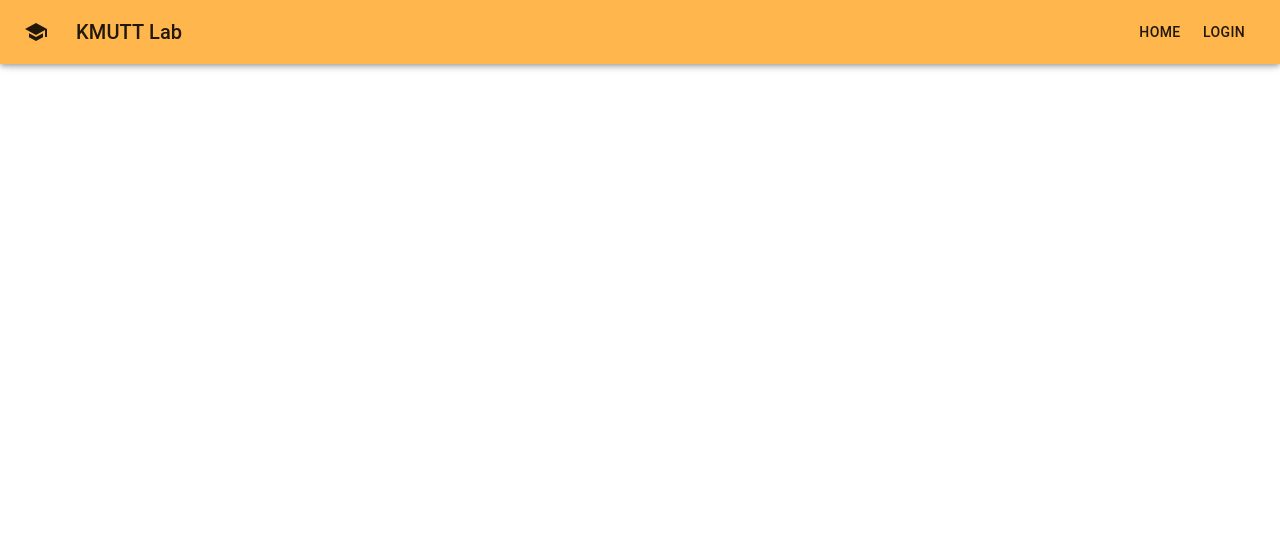
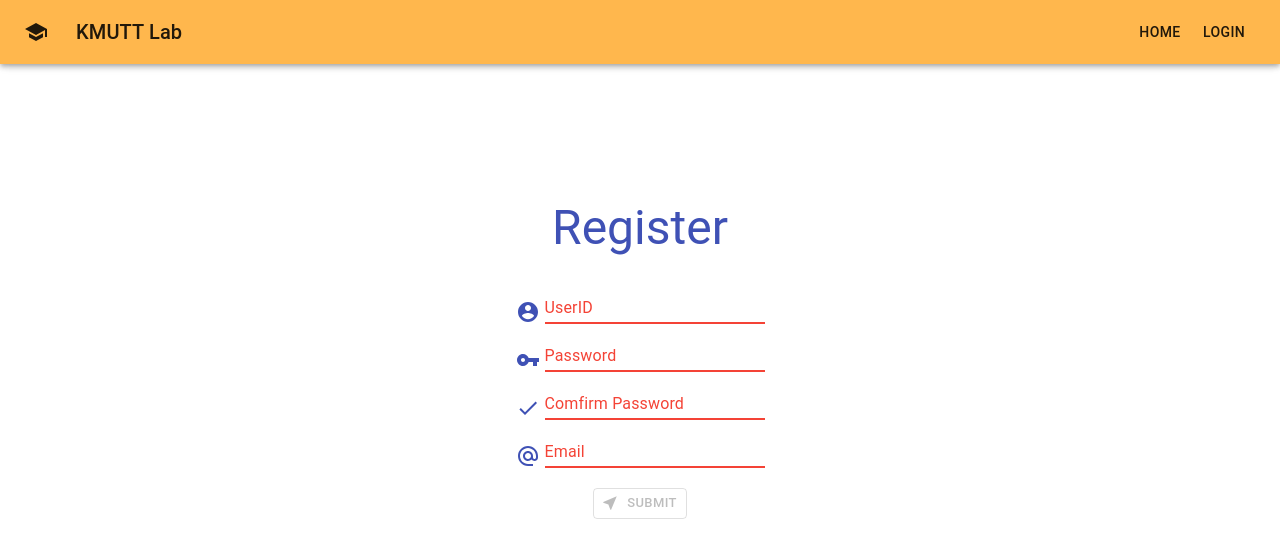
Before and after one commit to nutthanonn/personal-website, a React (Create React App) app in the folder client/: page /register in a window 1280 px wide. Shown: the top 558 px of the page. Built offline with nearby package versions, Linux system fonts and the light colour scheme; the HTML template or start-up script is replaced by a standard one.

Commit message:
[+] BackEnd/FrontEnd

```diff
--- a/client/package.json
+++ b/client/package.json
@@ -5,6 +5,7 @@
   "dependencies": {
     "@material-ui/core": "^4.12.3",
     "@material-ui/icons": "^4.11.2",
+    "@mui/material": "^5.0.0",
     "@testing-library/jest-dom": "^5.14.1",
     "@testing-library/react": "^11.2.7",
     "@testing-library/user-event": "^12.8.3",
--- a/client/src/App.js
+++ b/client/src/App.js
@@ -1,8 +1,9 @@
 import { Route } from "react-router-dom";
+import { SnackbarProvider } from "notistack";
+
 import LoginPage from "./MainComponent/register_login/LoginPage";
 import RegisterPage from "./MainComponent/register_login/RegisterPage";
 import Home from "./MainComponent/register_login/Home";
-import { SnackbarProvider } from "notistack";
 import MainPage from "./MainComponent/mainpage/MainPage";
 const App = () => {
   return (
@@ -16,7 +17,9 @@ const App = () => {
         </SnackbarProvider>
       </Route>
       <Route path="/register">
-        <RegisterPage />
+        <SnackbarProvider maxSnack={3}>
+          <RegisterPage />
+        </SnackbarProvider>
       </Route>
       <Route path="/test">
         <MainPage />
--- a/client/src/MainComponent/register_login/LoginPage.js
+++ b/client/src/MainComponent/register_login/LoginPage.js
@@ -11,7 +11,6 @@ import { useSnackbar } from "notistack";
 import NearMeIcon from "@material-ui/icons/NearMe";
 import AccountCircle from "@material-ui/icons/AccountCircle";
 import VpnKeyIcon from "@material-ui/icons/VpnKey";
-import axios from "axios";
 import NavbarLogin from "./NavbarComponent/navbarLogin";
 
 const useStyle = makeStyles({
@@ -56,16 +55,8 @@ const LoginPage = () => {
     setPass(event.target.value);
   };
 
-  async function fetchData() {
-    await axios.post(`http://localhost:8080/login`, {
-      username: user,
-      password: pass,
-    });
-  }
-
   const SubmitFul = (event) => {
     event.preventDefault();
-    fetchData();
     handleClickVariant("warning"); // รอเเก้ BackEnd เเล้วค่อยมาเปลี่ยนตรงนี้
     setUser("");
     setPass("");
--- a/client/src/MainComponent/register_login/RegisterPage.js
+++ b/client/src/MainComponent/register_login/RegisterPage.js
@@ -1,12 +1,218 @@
-import { TextField } from "@material-ui/core";
+import * as React from "react";
+import axios from "axios";
+import {
+  Button,
+  TextField,
+  makeStyles,
+  Typography,
+  Box,
+} from "@material-ui/core";
+import { useEffect, useState } from "react";
+import { useSnackbar } from "notistack";
+import NearMeIcon from "@material-ui/icons/NearMe";
+import AccountCircle from "@material-ui/icons/AccountCircle";
+import VpnKeyIcon from "@material-ui/icons/VpnKey";
+import CheckIcon from "@material-ui/icons/Check";
+import AlternateEmailIcon from "@material-ui/icons/AlternateEmail";
 import NavbarRegister from "./NavbarComponent/navbarRegister";
 
+const useStyle = makeStyles({
+  btn: {
+    marginTop: 20,
+    "&:hover": {
+      backgroundColor: "primary",
+    },
+  },
+  root: {
+    marginTop: 200,
+    display: "flex",
+    flexDirection: "column",
+    alignItems: "center",
+    justifyContent: "center",
+  },
+  title: {
+    marginBottom: 20,
+  },
+  icon: {
+    marginRight: 5,
+  },
+});
+
 const RegisterPage = () => {
+  const classes = useStyle();
+  const [user, setUser] = useState("");
+  const [pass, setPass] = useState("");
+  const [confirm, setConfirm] = useState("");
+  const [email, setEmail] = useState("");
+
+  //Buttoncheck
+  const [formCheck, setFormCheck] = useState(false);
+  const [checkUser, setCheckUser] = useState(false);
+  const [checkPassword, setCheckPasssword] = useState(false);
+  const [checkEmail, setCheckEmail] = useState(false);
+
+  //sanckBar
+  const { enqueueSnackbar } = useSnackbar();
+  const handleClickVariant = (variant) => {
+    enqueueSnackbar(`Register ${variant}`, { variant });
+  };
+
+  const Username = (event) => {
+    setUser(event.target.value);
+  };
+
+  const Password = (event) => {
+    setPass(event.target.value);
+  };
+
+  const ConfirmPassword = (event) => {
+    setConfirm(event.target.value);
+  };
+
+  const Email = (event) => {
+    setEmail(event.target.value);
+  };
+
+  async function fetchData() {
+    await axios.post(`http://localhost:8080/register`, {
+      username: user,
+      password: pass,
+    });
+  }
+
+  //formSubmit
+  const SubmitFul = (event) => {
+    event.preventDefault();
+    // CheckSamePass();
+    fetchData();
+    handleClickVariant("success"); // รอเเก้ BackEnd เเล้วค่อยมาเปลี่ยนตรงนี้
+    setUser("");
+    setPass("");
+    setConfirm("");
+    setEmail("");
+  };
+
+  //change
+  useEffect(() => {
+    const check =
+      user.trim().length > 1 &&
+      pass.length > 1 &&
+      confirm.length > 1 &&
+      email.length > 5;
+    const userCheck = user.trim().length > 1;
+    const passwordCheck = pass.length > 1;
+    const EmailCheck = email.length > 5;
+    setCheckPasssword(passwordCheck);
+    setCheckUser(userCheck);
+    setCheckEmail(EmailCheck);
+    setFormCheck(check);
+  }, [user, pass, confirm, email]);
+
   return (
-    <div>
+    <div className={classes.main}>
       <NavbarRegister />
-      <form>
-        <TextField variant="outlined" label="username" />
+      <form
+        noValidate
+        autoComplete="off"
+        onSubmit={SubmitFul}
+        className={classes.root}
+      >
+        <Typography variant="h3" color="primary" className={classes.title}>
+          Register
+        </Typography>
+
+        {/* UserID */}
+        <div>
+          <Box sx={{ display: "flex", alignItems: "flex-end" }}>
+            <AccountCircle
+              sx={{ color: "action.active", mr: 1, my: 0.5 }}
+              className={classes.icon}
+              color="primary"
+            />
+            <TextField
+              id="input-with-sx"
+              label="UserID"
+              value={user}
+              onChange={Username}
+              color="primary"
+              error={!checkUser}
+              variant="standard"
+              type="text"
+            />
+          </Box>
+        </div>
+
+        {/* Pass */}
+        <div>
+          <Box sx={{ display: "flex", alignItems: "flex-end" }}>
+            <VpnKeyIcon
+              sx={{ color: "action.active", mr: 1, my: 0.5 }}
+              className={classes.icon}
+              color="primary"
+            />
+            <TextField
+              id="input-with-icon-grid"
+              label="Password"
+              value={pass}
+              onChange={Password}
+              color="primary"
+              type="password"
+              error={!checkPassword}
+            />
+          </Box>
+        </div>
+
+        {/* Confirm */}
+        <div>
+          <Box sx={{ display: "flex", alignItems: "flex-end" }}>
+            <CheckIcon
+              sx={{ color: "action.active", mr: 1, my: 0.5 }}
+              className={classes.icon}
+              color="primary"
+            />
+            <TextField
+              id="input-with-icon-grid"
+              label="Comfirm Password"
+              value={confirm}
+              onChange={ConfirmPassword}
+              color="primary"
+              type="password"
+              error={!checkPassword}
+            />
+          </Box>
+        </div>
+
+        {/* Email */}
+        <div>
+          <Box sx={{ display: "flex", alignItems: "flex-end" }}>
+            <AlternateEmailIcon
+              sx={{ color: "action.active", mr: 1, my: 0.5 }}
+              className={classes.icon}
+              color="primary"
+            />
+            <TextField
+              id="input-with-icon-grid"
+              label="Email"
+              value={email}
+              onChange={Email}
+              color="primary"
+              type="email"
+              error={!checkEmail}
+            />
+          </Box>
+        </div>
+
+        <Button
+          className={classes.btn}
+          variant="outlined"
+          color="primary"
+          type="submit"
+          disabled={!formCheck}
+          startIcon={<NearMeIcon />}
+          size="small"
+        >
+          Submit
+        </Button>
       </form>
     </div>
   );
```
Also changed, not shown: 1 other file (tests, documents, lock files or other folders).
